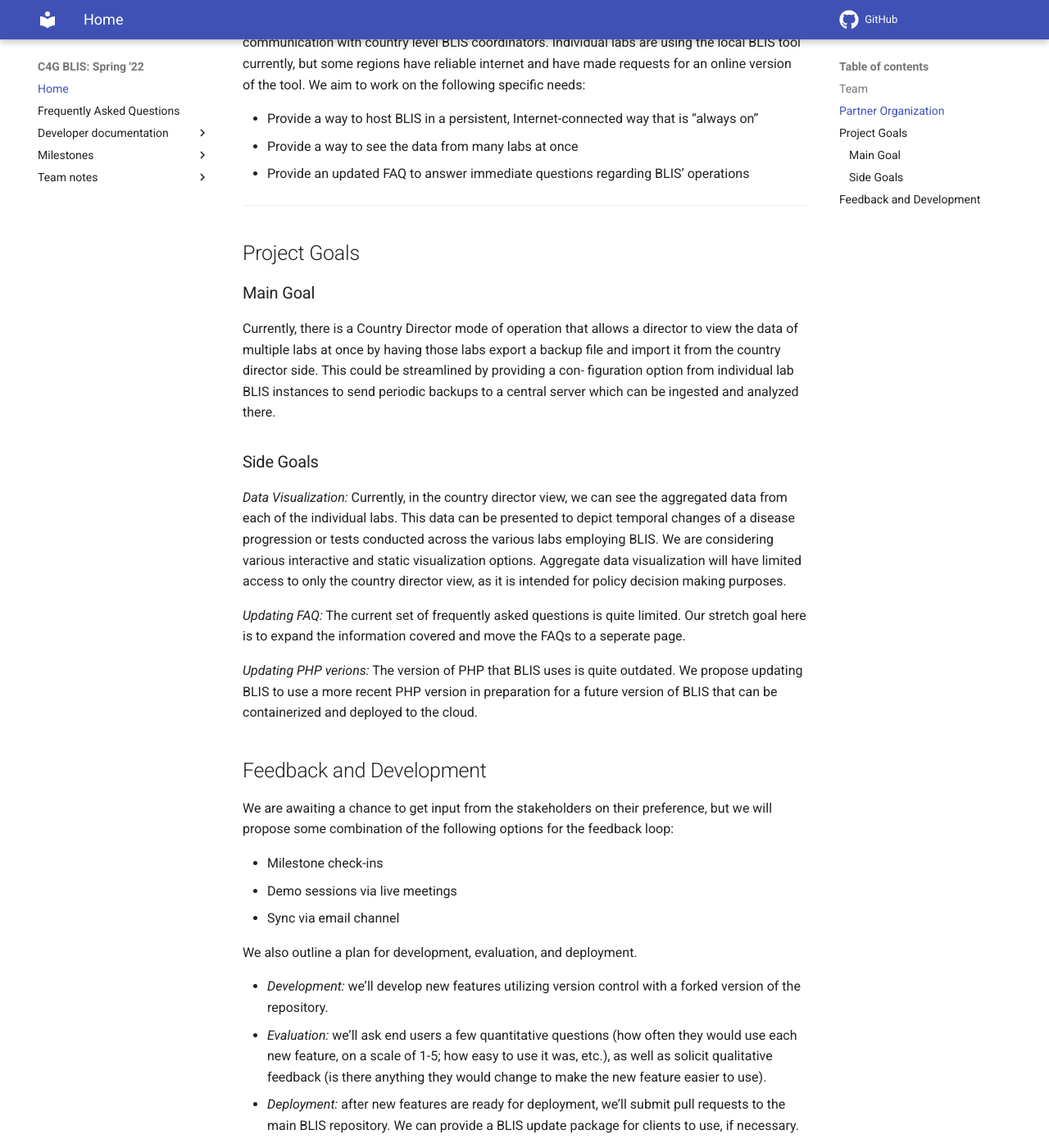
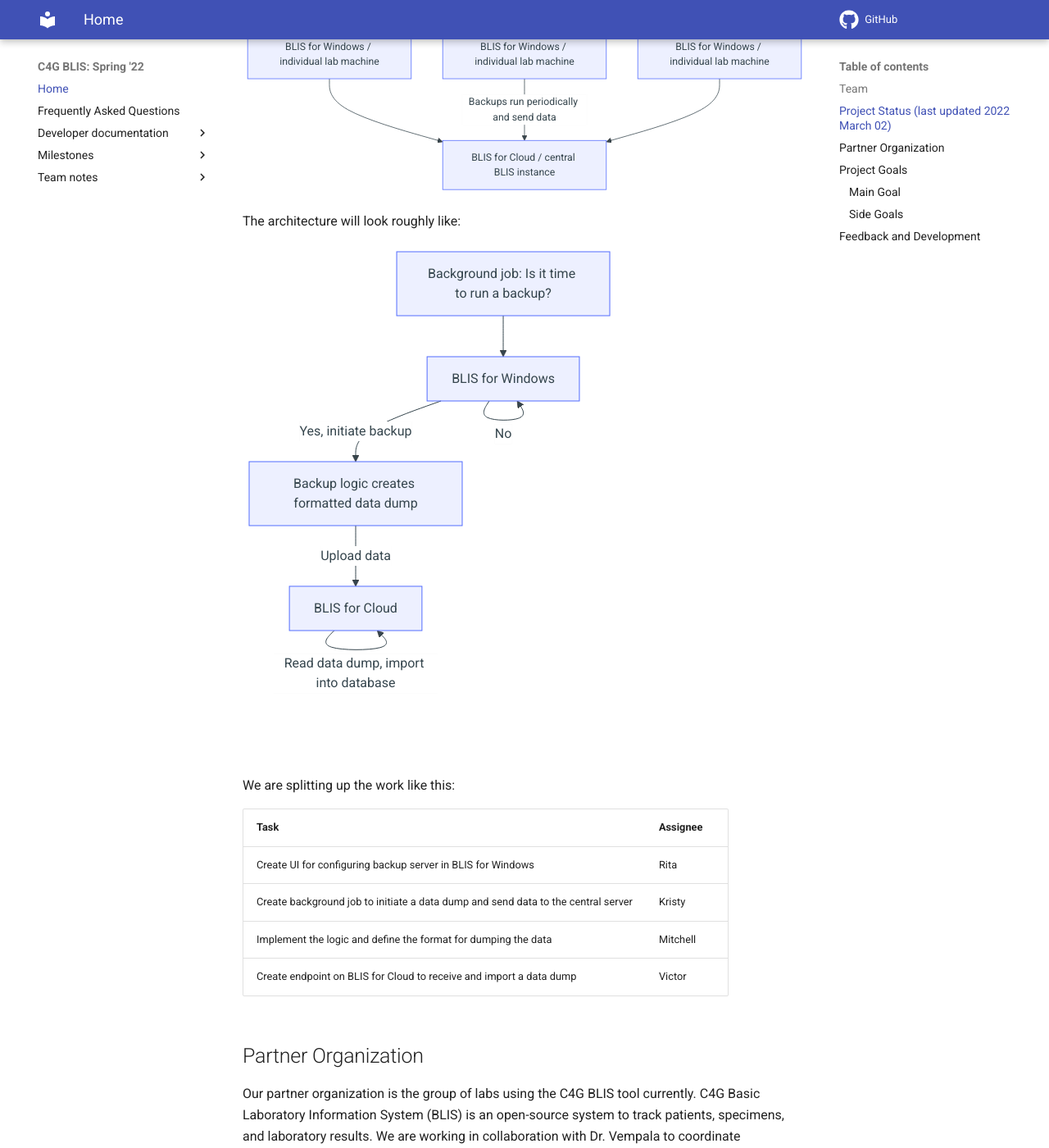
Before and after one commit to c4g-spr22-blis/c4g-spr22-blis.github.io, an MkDocs documentation site: the page built from docs/index.md, in a window 1280 px wide and 1400 px high, scrolled down 848 px. Shown: the whole window at 82% size. Built offline with MkDocs 1.6.1 and Material for MkDocs 9.7.7, drawn with Linux system fonts in a browser that asks for light colours; comment, search, counter and statistics services are not loaded; some of the changed text lies outside the part shown.

Commit message:
Add work description

````diff
--- a/docs/index.md
+++ b/docs/index.md
@@ -9,6 +9,40 @@
 * Mitchell Rysavy - Team Lead, Backend/Infrastructure Developer
 * Kristy Sakano - Software Developer
 
+
+## Project Status (last updated 2022 March 02)
+
+For the remainder of the semester, we are focusing on **creating a version of BLIS that can perform periodic updates to a version of BLIS running on a remote server.**
+
+```mermaid
+graph TD
+    A[BLIS for Windows / individual lab machine]-->B[BLIS for Cloud / central BLIS instance];
+    C[BLIS for Windows / individual lab machine]-->|Backups run periodically and send data|B
+    D[BLIS for Windows / individual lab machine]-->B
+```
+
+The architecture will look roughly like:
+
+```mermaid
+graph TD
+    B[Background job: Is it time to run a backup?]-->A
+    A[BLIS for Windows]-->|No|A
+    A-->|Yes, initiate backup|C[Backup logic creates formatted data dump]
+    C-->|Upload data|D[BLIS for Cloud]
+    D-->|Read data dump, import into database|D
+
+
+```
+
+We are splitting up the work like this:
+
+|Task|Assignee|
+|-|-|
+|Create UI for configuring backup server in BLIS for Windows|Rita|
+|Create background job to initiate a data dump and send data to the central server|Kristy|
+|Implement the logic and define the format for dumping the data|Mitchell|
+|Create endpoint on BLIS for Cloud to receive and import a data dump|Victor|
+
 ## Partner Organization
 
 Our partner organization is the group of labs using the C4G BLIS tool currently. C4G Basic Laboratory Information System (BLIS) is an open-source system to track patients, specimens, and laboratory results. We are working in collaboration with Dr. Vempala to coordinate communication with country level BLIS coordinators. Individual labs are using the local BLIS tool currently, but some regions have reliable internet and have made requests for an online version of the tool. We aim to work on the following specific needs:
@@ -19,8 +53,6 @@ Internet-connected way that is “always on”
 at once
 * Provide an updated FAQ to answer immediate
 questions regarding BLIS’ operations
-
----
 
 ## Project Goals
 
--- a/mkdocs.yml
+++ b/mkdocs.yml
@@ -6,6 +6,11 @@ markdown_extensions:
   - footnotes
   - toc:
       permalink: true
+  - pymdownx.superfences:
+      custom_fences:
+        - name: mermaid
+          class: mermaid
+          format: !!python/name:pymdownx.superfences.fence_code_format
 
 plugins:
   - git-revision-date
````
